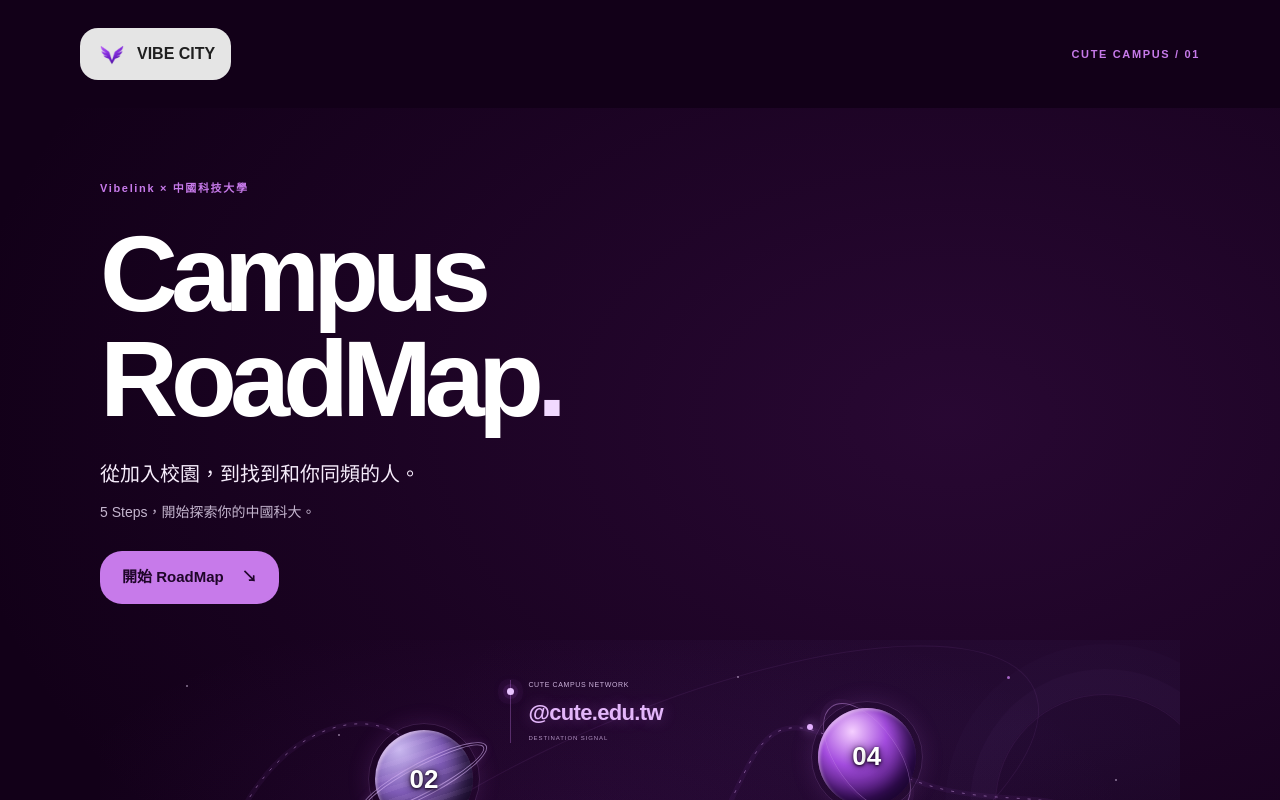
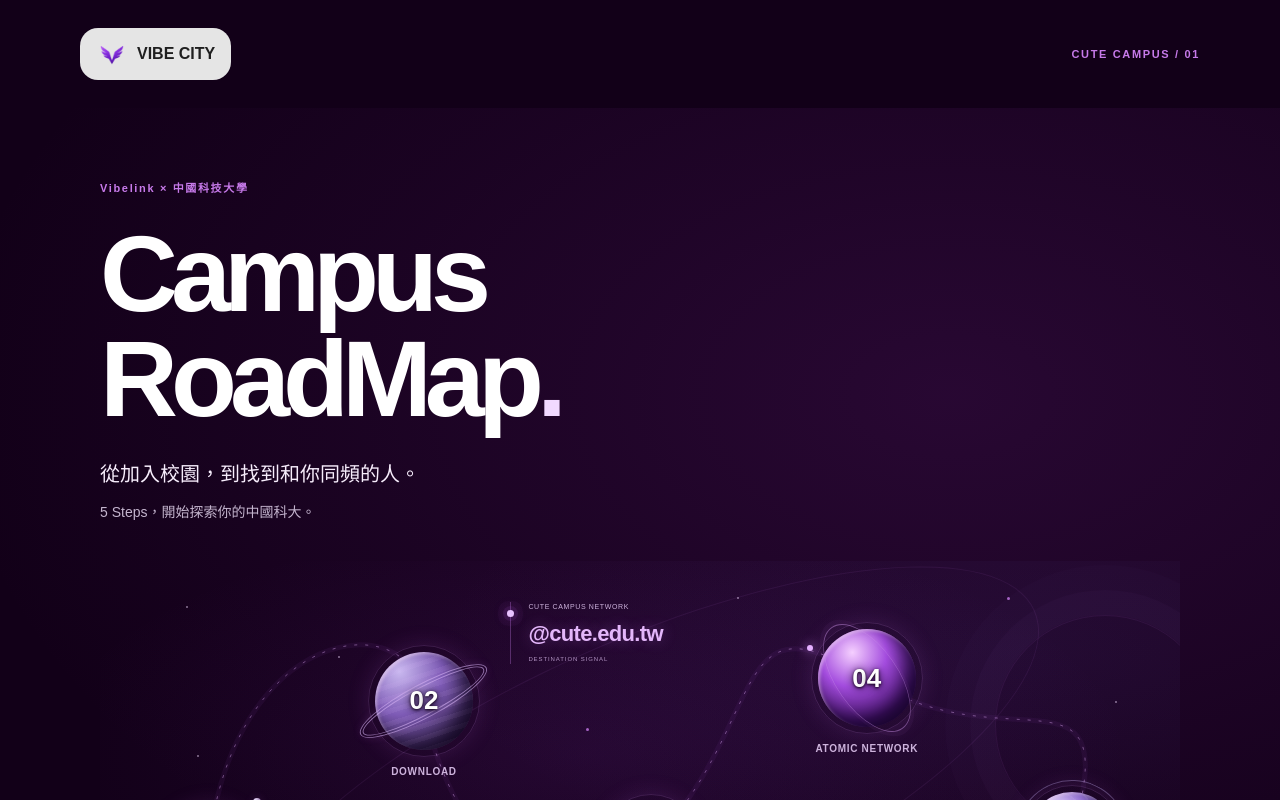
Before and after one commit to stevenchien0726-del/Vibelink-web, a Next.js app: page /vibelink/cute-campus-roadmap in a window 1280 px wide. Shown: the top 800 px of the page. Built offline with nearby package versions, Linux system fonts and the light colour scheme.

Commit message:
style: remove campus roadmap hero start button

```diff
--- a/app/vibelink/_components/campus-roadmap.module.css
+++ b/app/vibelink/_components/campus-roadmap.module.css
@@ -14,7 +14,6 @@
 .hero p.lead { color: #f7edfc; font-size: 17px; margin-bottom: 8px; }
 .button { display: inline-flex; align-items: center; justify-content: center; gap: 18px; min-height: 52px; border-radius: 22px; background: var(--purple); color: #1f0629; font-size: 15px; font-weight: 800; padding: 15px 22px; transition: background .2s, transform .2s; cursor: pointer; }
 .button:hover { background: #d68bf3; transform: translateY(-2px); }
-.heroCopy > .button { margin-top: 26px; }
 .path { max-width: 1120px; margin: auto; padding: 72px 22px 0; }
 .step { position: relative; padding: 0 0 88px 62px; scroll-margin-top: 24px; outline: none; }
 .step::before { content: ''; position: absolute; width: 2px; top: 0; bottom: 0; left: 23px; background: repeating-linear-gradient(to bottom, #a85dcc88 0 6px, transparent 6px 13px); }
--- a/app/vibelink/_components/campus-roadmap.tsx
+++ b/app/vibelink/_components/campus-roadmap.tsx
@@ -36,7 +36,6 @@ function RoadmapHero({ roadmap }: { roadmap: CampusRoadmap }) {
         <h1 id="roadmap-title">Campus<br /><span>RoadMap</span><span className={styles.titleDot}>.</span></h1>
         <p className={styles.lead}>{roadmap.hero.lead}</p>
         <p>{roadmap.hero.intro}</p>
-        <a className={styles.button} href="#step-1">{roadmap.hero.cta} <span aria-hidden="true">↘</span></a>
       </div>
       <InterstellarNavigation tag={roadmap.campus.tag} code={roadmap.campus.code} titles={roadmap.steps.map(step => step.title)} />
     </section>
--- a/lib/campus-roadmap.ts
+++ b/lib/campus-roadmap.ts
@@ -9,7 +9,7 @@ export function createCampusRoadmap(campus: Campus) {
   const { name, shortName, code, tag, search } = campus;
   return {
     campus,
-    hero: { brand: `Vibelink × ${name}`, title: "Campus RoadMap", lead: "從加入校園，到找到和你同頻的人。", intro: `5 Steps，開始探索你的${shortName}。`, cta: "開始 RoadMap" },
+    hero: { brand: `Vibelink × ${name}`, title: "Campus RoadMap", lead: "從加入校園，到找到和你同頻的人。", intro: `5 Steps，開始探索你的${shortName}。` },
     steps: [
       { id: "world", title: "進入 Vibelink 世界", label: "DISCOVER", paragraphs: ["Vibelink 是一個用 AI Radar、Atomic Tags 與生活貼文，幫你探索附近校園、興趣社群，以及和你同頻的人的社交 App。", "不是先追蹤誰。", "先告訴 Vibelink 你想找什麼。"], cta: "下一關 →" },
       { id: "download", title: "下載 Vibelink", label: "GET READY", paragraphs: [`準備進入${shortName} Vibelink 社群。`, "下載 Vibelink，登入後就可以開始建立你的校園 Profile。"], cta: "準備好了 →" },
--- a/tests/campus-roadmap.cjs
+++ b/tests/campus-roadmap.cjs
@@ -76,7 +76,8 @@ const route = '/vibelink/cute-campus-roadmap';
       assert.equal(await page.getByRole('navigation', { name: '星際 RoadMap 關卡導航' }).evaluate(el => el.getAnimations({ subtree: true }).length), 0);
       await page.goto(base + route);
       if (output) await page.screenshot({ path: path.join(output, `roadmap-${width}.png`), fullPage: true });
-      await page.getByRole('link', { name: '開始 RoadMap' }).click();
+      assert.equal(await page.getByRole('link', { name: '開始 RoadMap' }).count(), 0);
+      await planets.nth(0).click();
       assert.equal(new URL(page.url()).hash, '#step-1');
       await page.getByRole('link', { name: '下一關 →', exact: true }).click();
       assert.equal(new URL(page.url()).hash, '#step-2');
```
